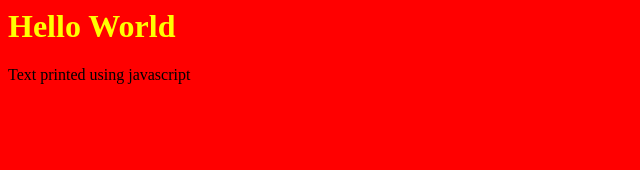
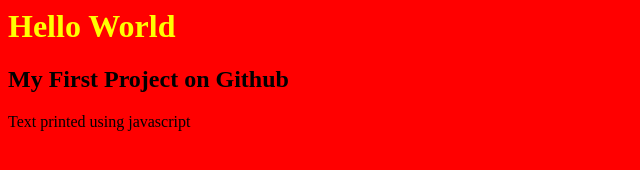
Before and after one commit to akul1996/Graded-Assignment-2, a plain HTML site: page index.html in a window 1280 px wide. Shown: the whole page, without its empty margins (0-640 px from the left). Drawn offline with Linux system fonts and the light colour scheme.

Commit message:
Update index.html

```diff
--- a/index.html
+++ b/index.html
@@ -5,6 +5,7 @@
   </head>
   <body>
     <h1>Hello World </h1>
+    <h2>My First Project on Github </h2>
     <script src="script.js"></script>
     </body>
   </html>
```
